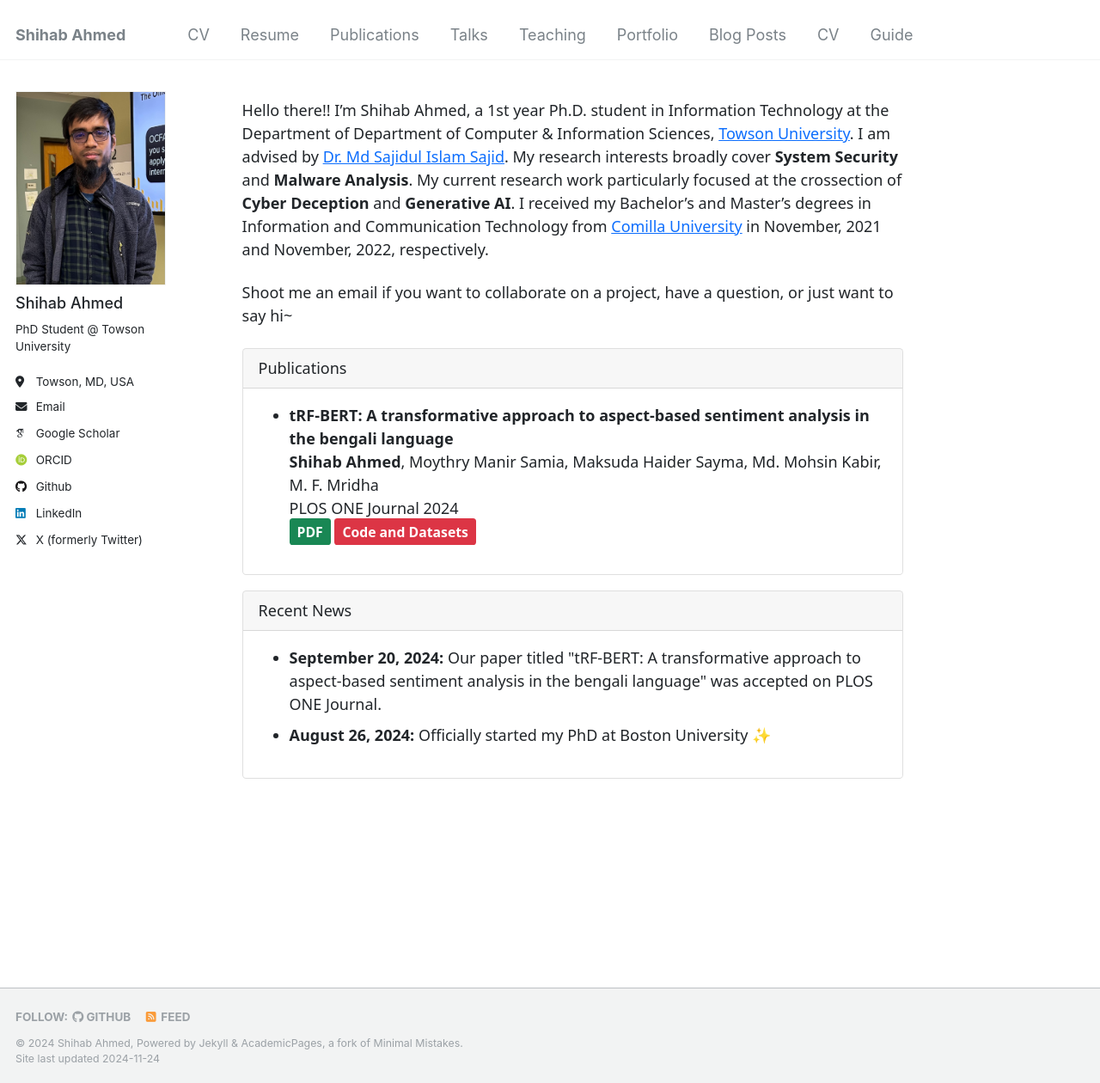
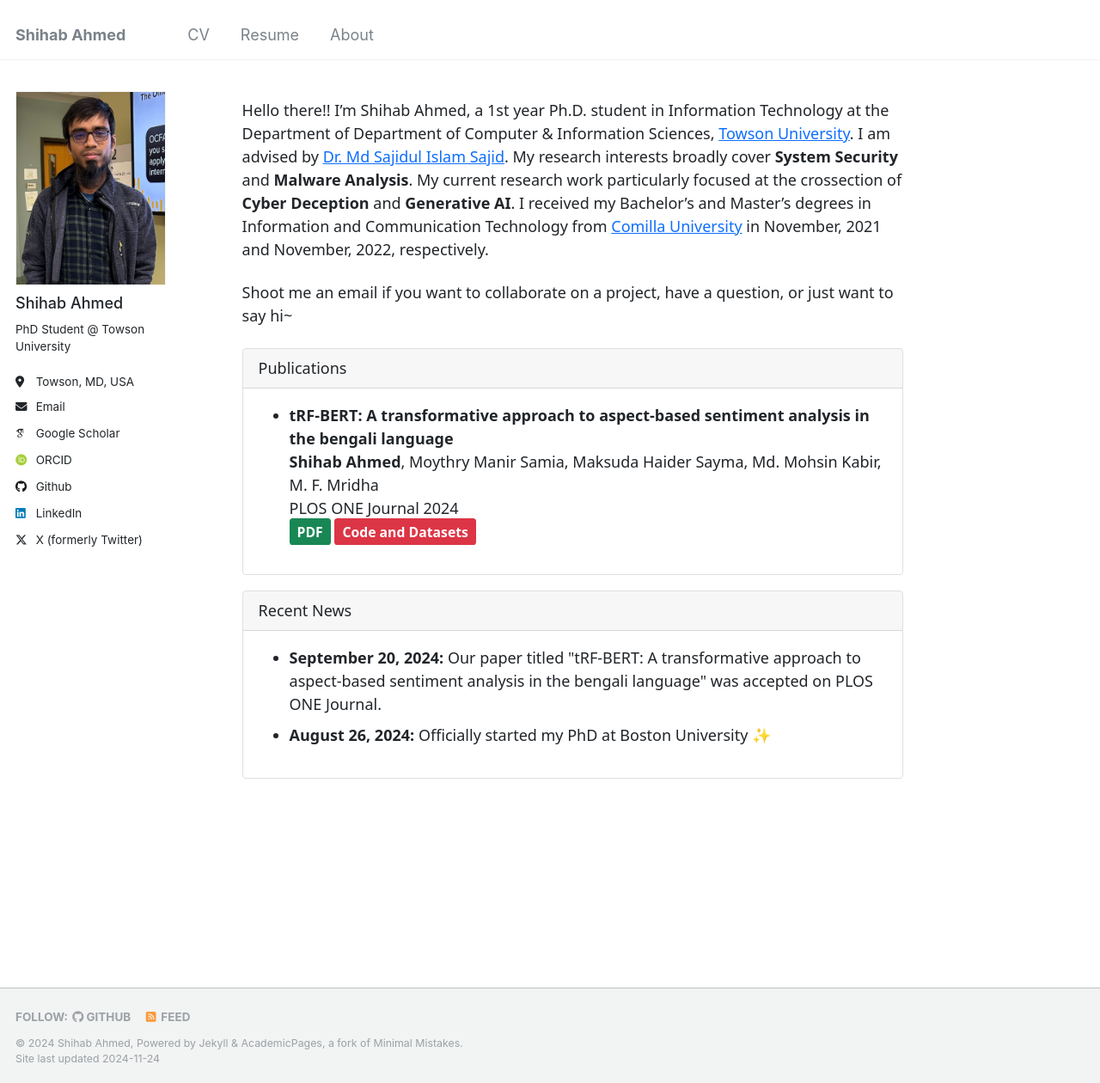
Before and after one commit to sahmed09/sahmed09.github.io, a Jekyll site: the page built from _pages/about.md, in a window 1280 px wide and 1260 px high. Shown: the whole window at 86% size. Built offline with Jekyll 4.4.1, drawn with Linux system fonts in a browser that asks for light colours; some web fonts are replaced.

Commit message:
Update navigation.yml

```diff
--- a/_data/navigation.yml
+++ b/_data/navigation.yml
@@ -11,26 +11,8 @@ main:
   - title: "Resume"
     url: /Resume_2024.pdf
 
-  - title: "Publications"
-    url: /publications/
-
-  - title: "Talks"
-    url: /talks/
-
-  - title: "Teaching"
-    url: /teaching/
-
-  - title: "Portfolio"
-    url: /portfolio/
-
-  - title: "Blog Posts"
-    url: /year-archive/
-
-  - title: "CV"
+  - title: "About"
     url: /cv/
-
-  - title: "Guide"
-    url: /markdown/
 
 # main:
 #   - title: "Publications"
```
